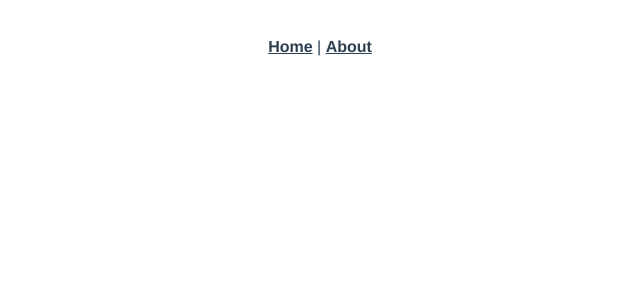
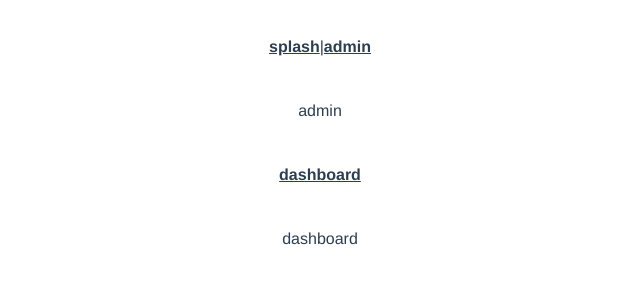
Before and after one commit to Aysnine/ecoio-web, a Vue app: page /#/admin/dashboard in a window 1280 px wide. Shown: the top 300 px of the page, without its empty margins (320-960 px from the left). Built offline with nearby package versions, Linux system fonts and the light colour scheme.

Commit message:
ready: base construct, add src/style

```diff
--- a/src/App.vue
+++ b/src/App.vue
@@ -1,25 +1,8 @@
-<template>
-  <div id="app">
-    <div id="nav">
-      <router-link to="/">Home</router-link> |
-      <router-link to="/about">About</router-link>
-    </div>
-    <router-view />
-  </div>
+<template lang="pug">
+  #app
+    .nav
+      router-link(to='/') splash
+      | |
+      router-link(to='/admin') admin
+    router-view
 </template>
-<style lang="stylus">
-#app
-  font-family 'Avenir', Helvetica, Arial, sans-serif
-  -webkit-font-smoothing antialiased
-  -moz-osx-font-smoothing grayscale
-  text-align center
-  color #2c3e50
-
-#nav
-  padding 30px
-  a
-    font-weight bold
-    color #2c3e50
-    &.router-link-exact-active
-      color #42b983
-</style>
--- /dev/null
+++ b/src/layout/admin/index.vue
@@ -0,0 +1,7 @@
+<template lang="pug">
+  div
+    p admin
+    .nav
+      router-link(to='/dashboard') dashboard
+    router-view
+</template>
--- /dev/null
+++ b/src/layout/splash/index.vue
@@ -0,0 +1,7 @@
+<template lang="pug">
+  div
+    p splash
+    .nav
+      router-link(to='/welcome') welcome
+    router-view
+</template>
--- a/src/main.js
+++ b/src/main.js
@@ -3,6 +3,8 @@ import App from './App.vue'
 import router from './router'
 import store from './store'
 import './lib/main/pwa/registerServiceWorker'
+
+import './style/index.styl'
 
 Vue.config.productionTip = false
 
--- a/src/pages/About/index.vue
+++ /dev/null
@@ -1,3 +0,0 @@
-<template>
-  <div class="about"><h1>This is an about page</h1></div>
-</template>
--- a/src/pages/Home/index.vue
+++ /dev/null
@@ -1,18 +0,0 @@
-<template>
-  <div class="home">
-    <img alt="Vue logo" src="@/assets/logo.png" />
-    <HelloWorld msg="Welcome to Your Vue.js App" />
-  </div>
-</template>
-
-<script>
-// @ is an alias to /src
-import HelloWorld from '@/components/HelloWorld.vue'
-
-export default {
-  name: 'home',
-  components: {
-    HelloWorld
-  }
-}
-</script>
--- /dev/null
+++ b/src/pages/admin/dashboard/index.vue
@@ -0,0 +1,3 @@
+<template lang="pug">
+  p dashboard
+</template>
--- /dev/null
+++ b/src/pages/splash/welcome/index.vue
@@ -0,0 +1,3 @@
+<template lang="pug">
+  p welcome
+</template>
--- a/src/router/index.js
+++ b/src/router/index.js
@@ -7,13 +7,33 @@ export default new Router({
   routes: [
     {
       path: '/',
-      name: 'home',
-      component: () => import(/* webpackChunkName: "home" */ '../pages/Home')
+      name: 'Splash',
+      redirect: '/welcome',
+      component: () =>
+        import(/* webpackChunkName: "Splash" */ '../layout/splash'),
+      children: [
+        {
+          path: '/welcome',
+          name: 'SplashWelcome',
+          component: () =>
+            import(/* webpackChunkName: "SplashWelcome" */ '../pages/splash/welcome')
+        }
+      ]
     },
     {
-      path: '/about',
-      name: 'about',
-      component: () => import(/* webpackChunkName: "about" */ '../pages/About')
+      path: '/admin',
+      name: 'Admin',
+      redirect: '/admin/dashboard',
+      component: () =>
+        import(/* webpackChunkName: "Admin" */ '../layout/admin'),
+      children: [
+        {
+          path: '/admin/dashboard',
+          name: 'AdminDashboard',
+          component: () =>
+            import(/* webpackChunkName: "AdminDashboard" */ '../pages/admin/dashboard')
+        }
+      ]
     }
   ]
 })
--- /dev/null
+++ b/src/style/index.styl
@@ -0,0 +1,14 @@
+#app
+  font-family 'Avenir', Helvetica, Arial, sans-serif
+  -webkit-font-smoothing antialiased
+  -moz-osx-font-smoothing grayscale
+  text-align center
+  color #2c3e50
+
+.nav
+  padding 30px
+  a
+    font-weight bold
+    color #2c3e50
+    &.router-link-exact-active
+      color #42b983
```
